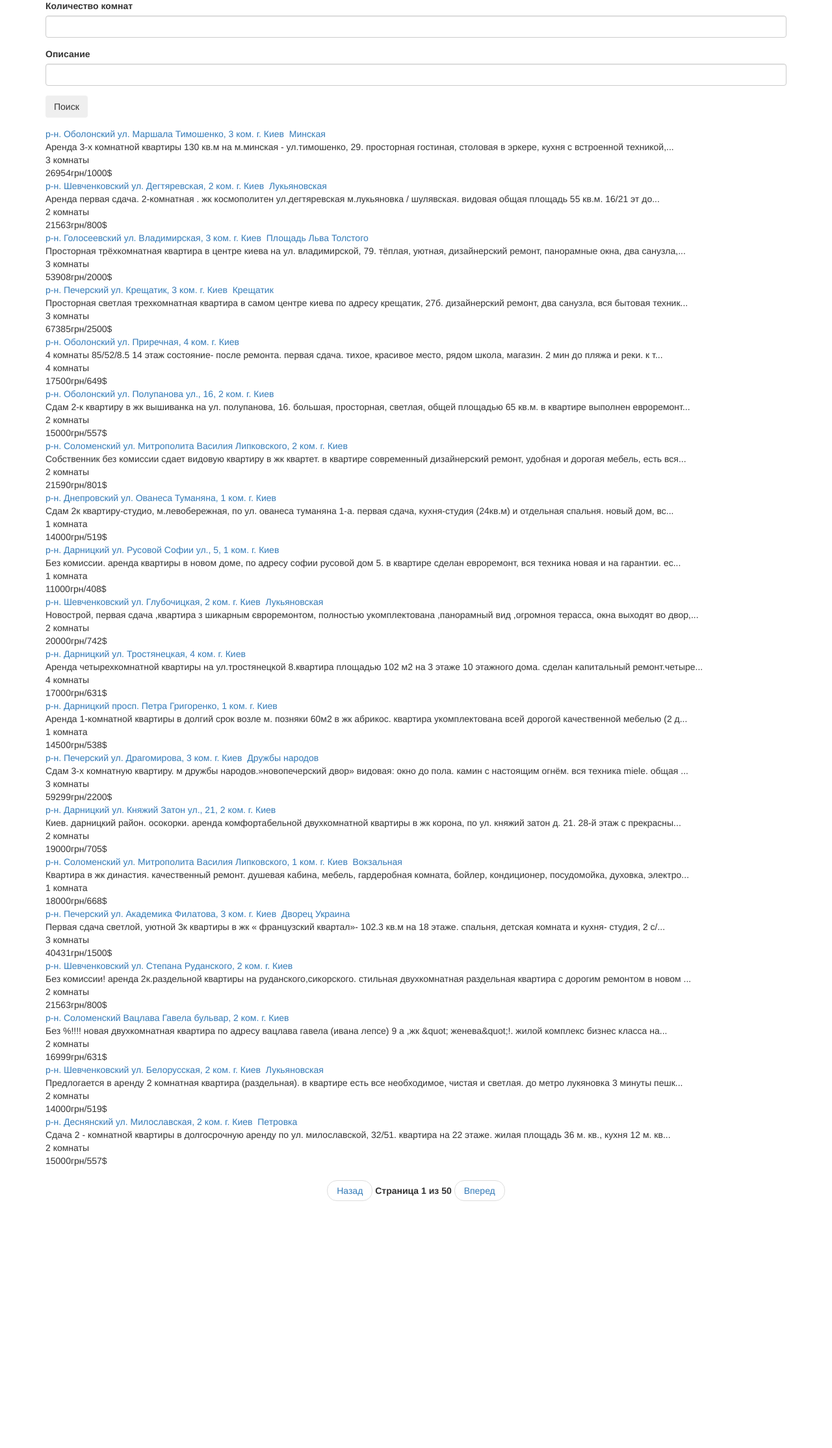
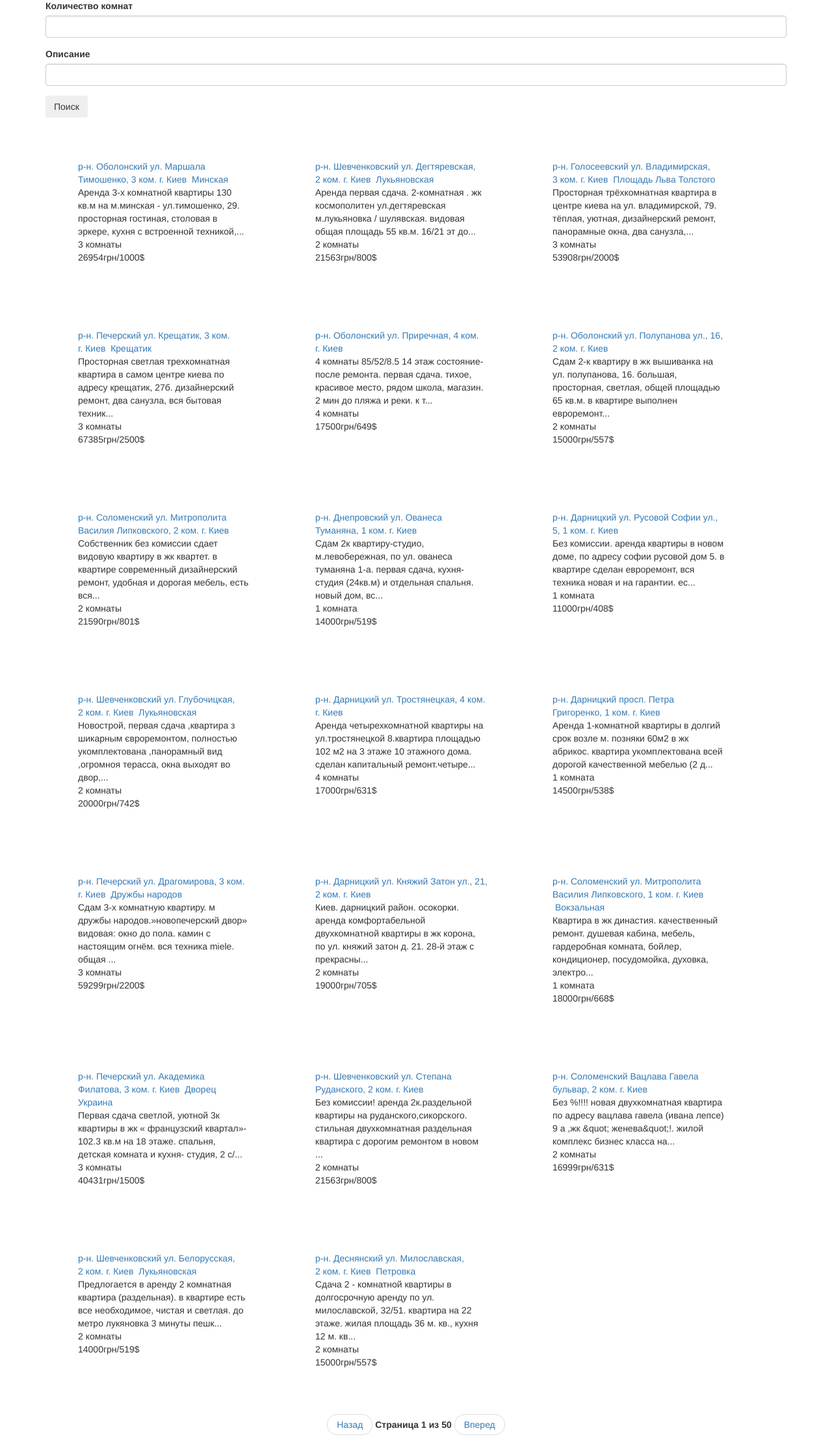
Before and after one commit to thestics/flask_lun, a Flask app: page / in a window 1280 px wide. Shown: the part 149-2377 px from the top of the page at 65% size. Before the commit the page ends 1997 px from the top, so only its background shows below. Run offline with Flask 2, Linux system fonts and the light colour scheme; data comes from the database, SQL or seed files in the repository; some libraries are stand-ins or nearby versions.

Commit message:
basic css added

```diff
--- a/app.py
+++ b/app.py
@@ -1,4 +1,4 @@
-from flask import Flask, render_template, request
+from flask import Flask, render_template, request, url_for
 import art_parser
 from threading import Thread
 from sqlite3 import OperationalError
--- /dev/null
+++ b/static/main.css
@@ -0,0 +1,14 @@
+.card-grid
+{
+    display: flex;
+    flex-wrap: wrap;
+}
+
+.card
+{
+    margin-top: 50px;
+    margin-left: 50px;
+    margin-right: 50px;
+    margin-bottom: 50px;
+    width: 265px;
+}
--- a/templates/index.html
+++ b/templates/index.html
@@ -10,9 +10,10 @@
         <!-- Bootstrap CSS -->
 
         <link rel="stylesheet" href="https://maxcdn.bootstrapcdn.com/bootstrap/3.4.0/css/bootstrap.min.css">
+        <link rel="stylesheet" href="../static/main.css">
         <script src="https://ajax.googleapis.com/ajax/libs/jquery/3.3.1/jquery.min.js"></script>
         <script src="https://maxcdn.bootstrapcdn.com/bootstrap/3.4.0/js/bootstrap.min.js"></script>
-        <link rel="icon" href="static/favicon.ico" sizes="16x16">
+        <link rel="icon" href="{{ url_for('static', filename='favicon.ico') }}" sizes="16x16">
     </head>
     <body>
         <div class="container">
@@ -41,7 +42,7 @@
                 </div>
             </form>
         </div>
-        <div class="container">
+        <div class="container card-grid">
             {% for d in data %}
                 <div class="card">
                     <a class="card-title" href="{{ d[2]}}">{{ d[1] }}</a>
```
